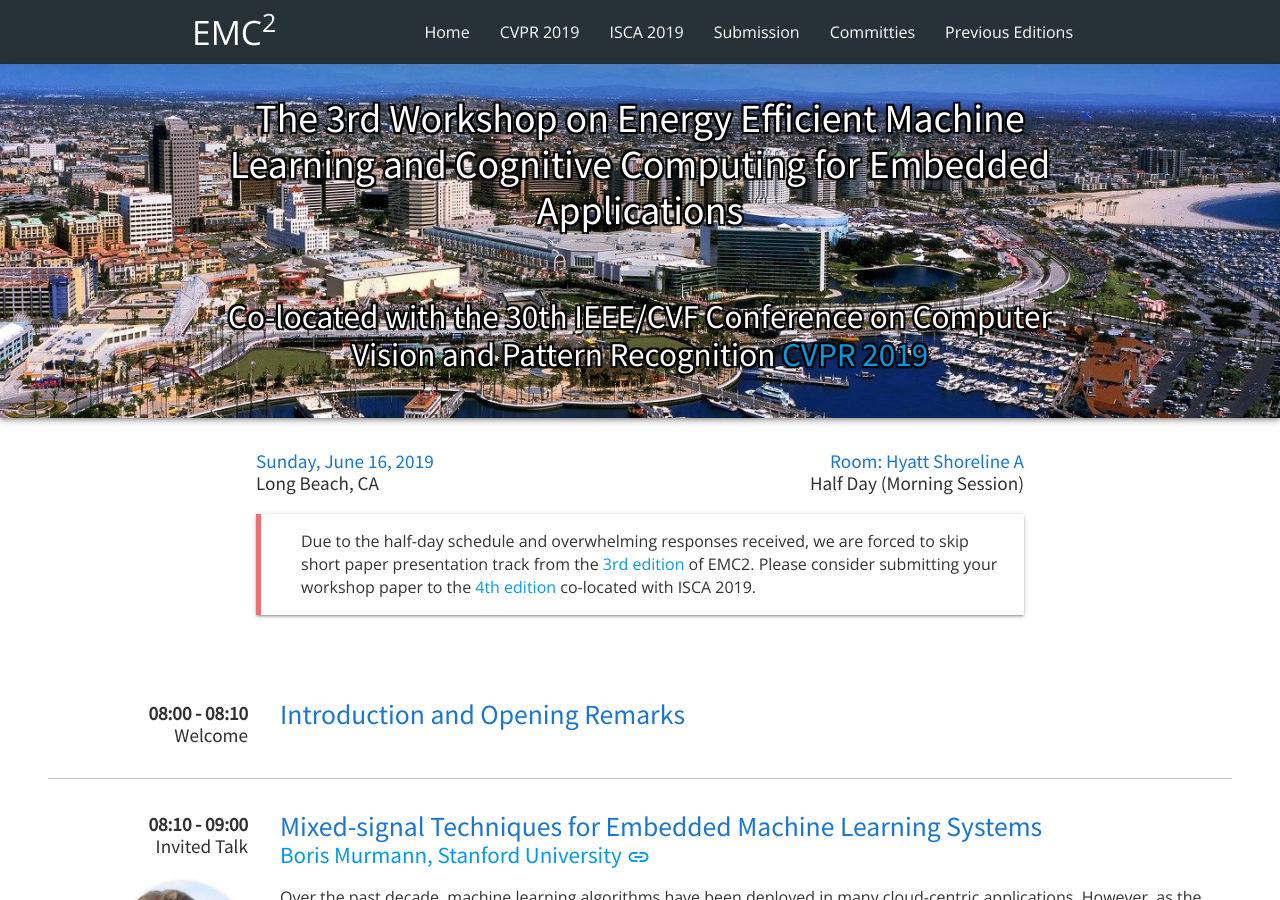
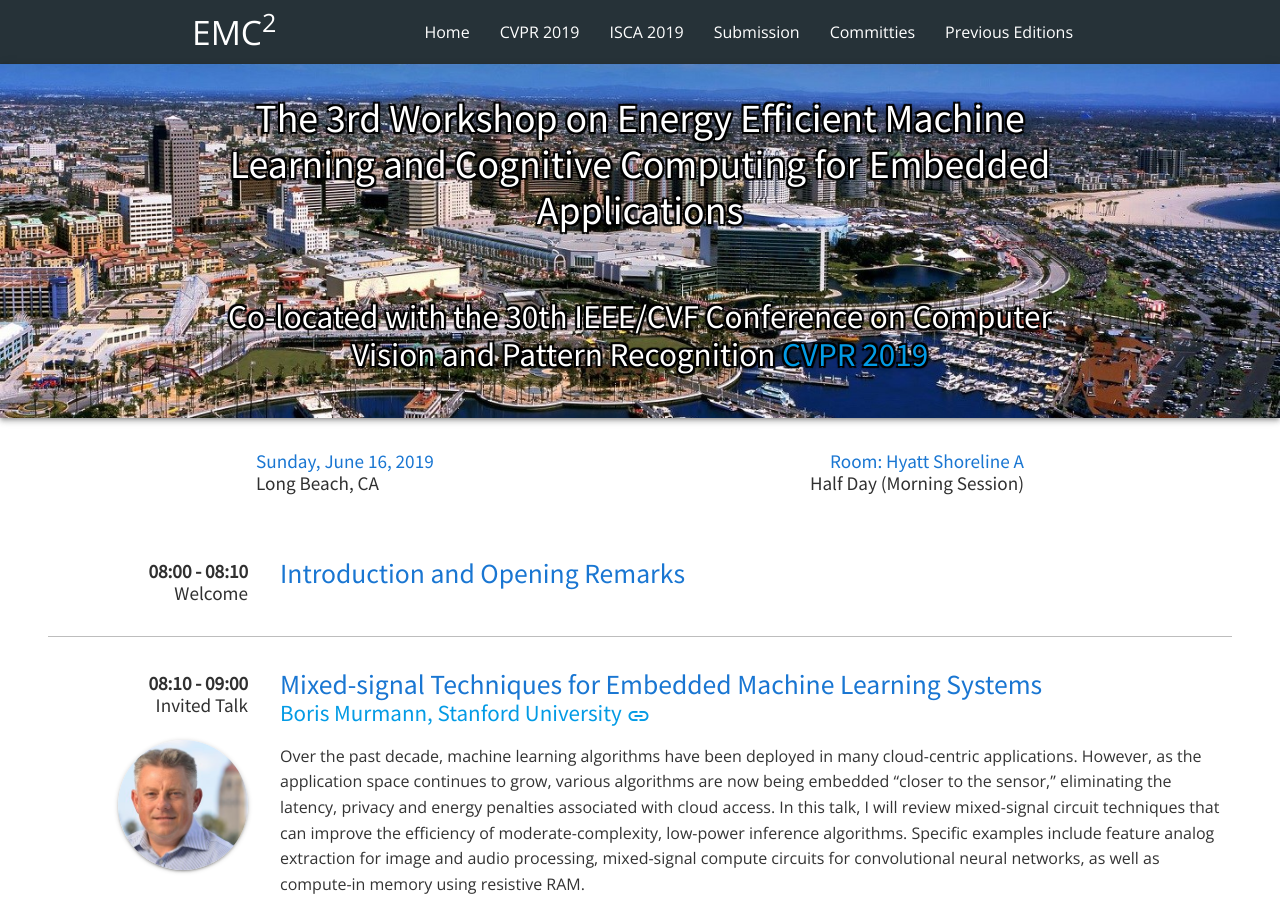
Before and after one commit to mgoldfar/emc2-web, a Jekyll site: the page built from _editions/3-cvpr-19.html, in a window 1280 px wide and 900 px high. Built offline with Jekyll 4.4.1, drawn with Linux system fonts in a browser that asks for light colours.

Commit message:
Removed submission note from CVPR program.

```diff
--- a/_editions/3-cvpr-19.html
+++ b/_editions/3-cvpr-19.html
@@ -12,9 +12,3 @@ is_upcoming: True
 show_program_summary: True
 is_accepting_submission: False
 ---
-<blockquote class="z-depth-1">
-    <p style="padding: 1rem; text-align: left;">
-        Due to the half-day schedule and overwhelming responses received, we are forced to skip short paper presentation track from
-        the <a href="cvpr-19">3rd edition</a> of EMC2. Please consider submitting your workshop paper to the <a href="isca-19">4th edition</a>
-        co-located with ISCA 2019.</p>
-</blockquote>
```
